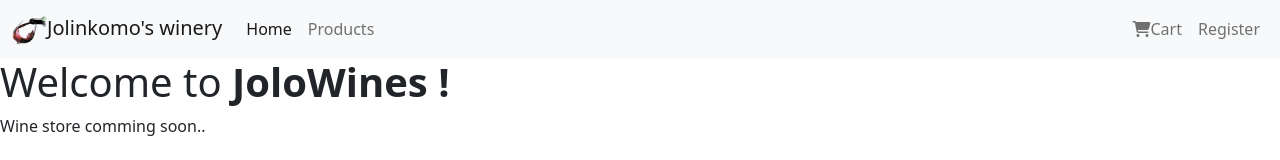
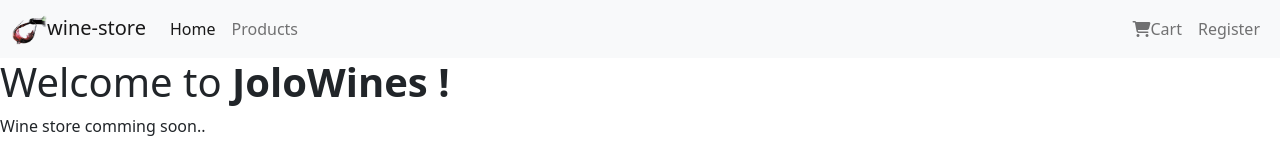
Before and after one commit to AsandahDevs/wine-store, an Angular app: page / in a window 1280 px wide. Shown: the top 160 px of the page. Built offline with nearby package versions, Linux system fonts and the light colour scheme.

Commit message:
Replace hardcoded company name with a string template.

```diff
--- a/src/app/app.component.html
+++ b/src/app/app.component.html
@@ -6,7 +6,7 @@
         alt="hanging_grapes"
         height="30px"
         width="35px"
-      />Jolinkomo's winery</a
+      />{{ title }}</a
     >
     <button
       class="navbar-toggler"
```
